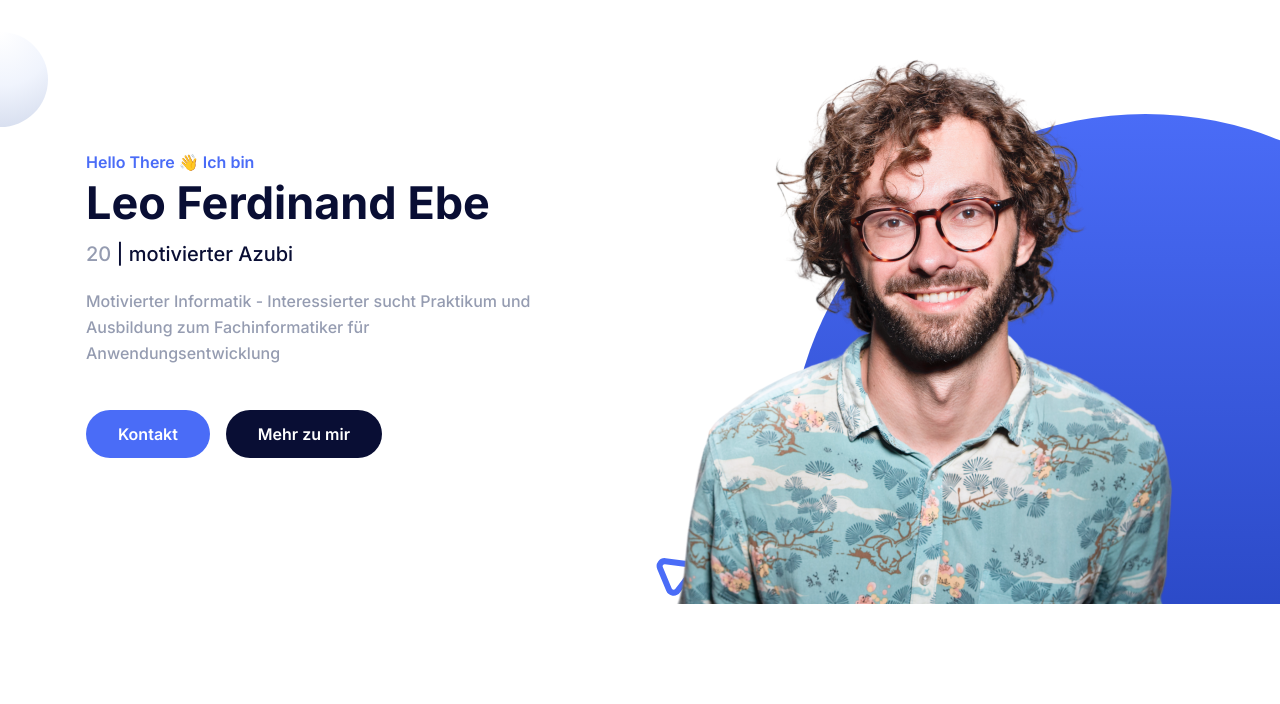
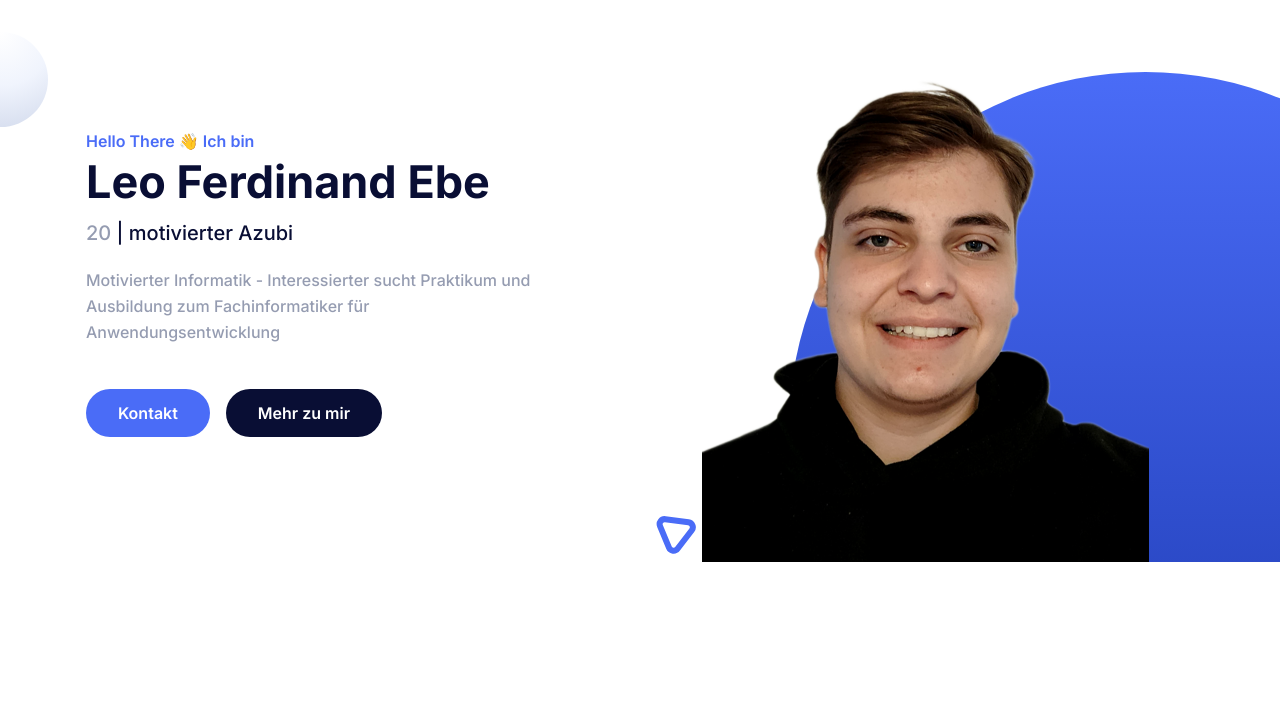
Before and after one commit to Programmierer3000/Programmierer3000.github.io, a website with bundled scripts: page index.html in a window 1280 px wide. Shown: the part 96-800 px from the top of the page. Built offline with nearby package versions, Linux system fonts and the light colour scheme; files whose address does not match are found by name.

Commit message:
Update index.html

```diff
--- a/index.html
+++ b/index.html
@@ -304,7 +304,7 @@
               "
             >
               <img
-                src="./images/hero/hero-image.png"
+                src="./images/hero/kopie_low.png"
                 alt="image"
                 class="ud-max-w-full ud-mx-auto"
               />
```
